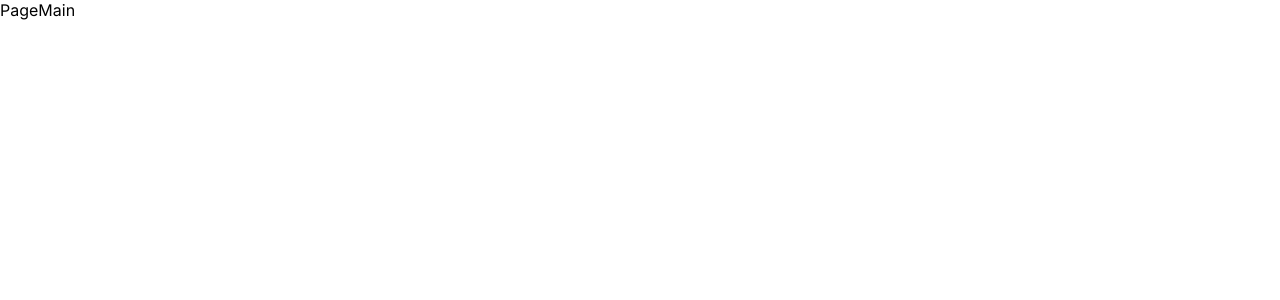
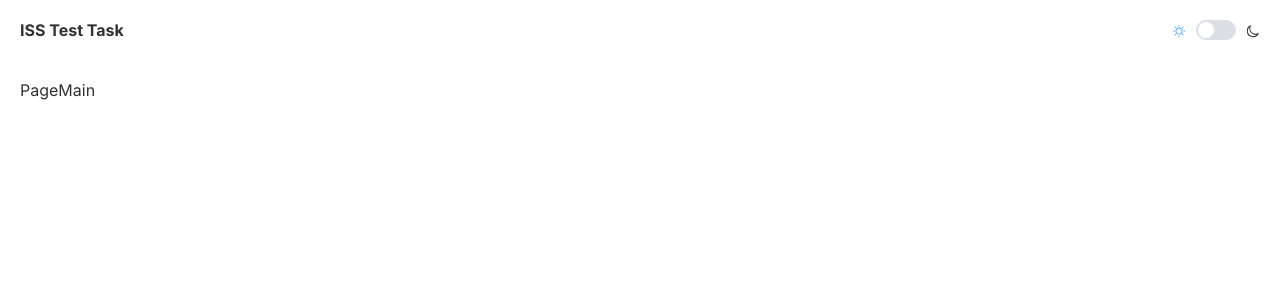
Before and after one commit to amurisavemylifee/ISS-Test-Task, a Vue app: page / in a window 1280 px wide. Shown: the top 300 px of the page. Built offline with nearby package versions, Linux system fonts and the light colour scheme.

Commit message:
theme switcher added

```diff
--- a/index.html
+++ b/index.html
@@ -1,5 +1,5 @@
 <!doctype html>
-<html lang="en">
+<html lang="ru">
   <head>
     <meta charset="UTF-8" />
     <link rel="icon" type="image/svg+xml" href="/vite.svg" />
--- a/package.json
+++ b/package.json
@@ -9,6 +9,7 @@
     "preview": "vite preview --port 3000"
   },
   "dependencies": {
+    "@element-plus/icons-vue": "^2.3.1",
     "vue": "^3.4.15"
   },
   "devDependencies": {
--- a/src/App.vue
+++ b/src/App.vue
@@ -1,3 +1,9 @@
 <template>
-  <RouterView />
+  <MainLayout>
+    <RouterView />
+  </MainLayout>
 </template>
+
+<script lang="ts" setup>
+  import MainLayout from "./layout/MainLayout.vue";
+</script>
--- /dev/null
+++ b/src/layout/MainLayout.vue
@@ -0,0 +1,31 @@
+<template>
+  <ElHeader class="header">
+    <h4 class="title">ISS Test Task</h4>
+
+    <ElSwitch
+      :model-value="themeStore.theme === 'dark'"
+      :active-icon="Moon"
+      :inactive-icon="Sunny"
+      @change="themeStore.toggleTheme" />
+  </ElHeader>
+  <ElMain>
+    <slot />
+  </ElMain>
+</template>
+
+<script lang="ts" setup>
+  import { Moon, Sunny } from "@element-plus/icons-vue";
+  const themeStore = useThemeStore();
+</script>
+
+<style lang="scss" scoped>
+  .header {
+    display: flex;
+    justify-content: space-between;
+    align-items: center;
+  }
+
+  .title {
+    color: var(--el-text-color-primary);
+  }
+</style>
--- a/src/main.ts
+++ b/src/main.ts
@@ -6,6 +6,7 @@
 
 import "./style/index.scss";
 import "element-plus/dist/index.css";
+import "element-plus/theme-chalk/dark/css-vars.css";
 
 import App from "./App.vue";
 
--- /dev/null
+++ b/src/stores/theme.ts
@@ -0,0 +1,39 @@
+import { defineStore } from "pinia";
+
+function getThemeFromLocalStorage() {
+  let theme: unknown = localStorage.getItem("theme");
+
+  if (["light", "dark"].includes(theme as string)) {
+    return theme as "light" | "dark";
+  } else {
+    localStorage.setItem("theme", "light");
+    return "light";
+  }
+}
+
+export const useThemeStore = defineStore("theme", () => {
+  const theme = ref<"light" | "dark">(getThemeFromLocalStorage());
+
+  function toggleTheme() {
+    theme.value = theme.value === "light" ? "dark" : "light";
+  }
+
+  watch(
+    theme,
+    () => {
+      if (theme.value === "dark") {
+        document.documentElement.classList.add("dark");
+        localStorage.setItem("theme", "dark");
+      } else {
+        document.documentElement.classList.remove("dark");
+        localStorage.setItem("theme", "light");
+      }
+    },
+    { immediate: true }
+  );
+
+  return {
+    theme: readonly(theme),
+    toggleTheme,
+  };
+});
--- a/src/style/index.scss
+++ b/src/style/index.scss
@@ -13,3 +13,7 @@
   box-sizing: border-box;
   position: relative;
 }
+
+html {
+  color: var(--el-text-color-primary);
+}
```
Also changed, not shown: 1 other file (tests, documents, lock files or other folders).
